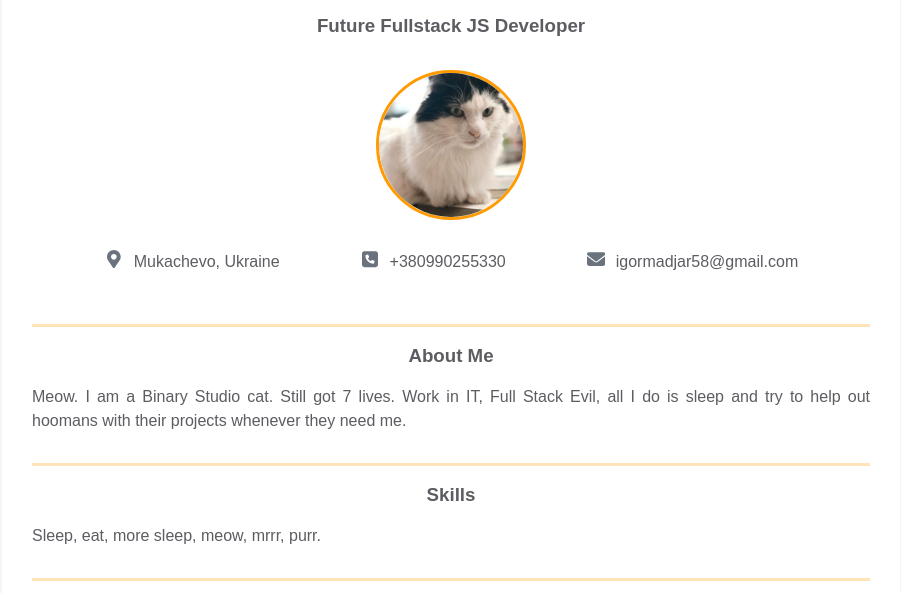
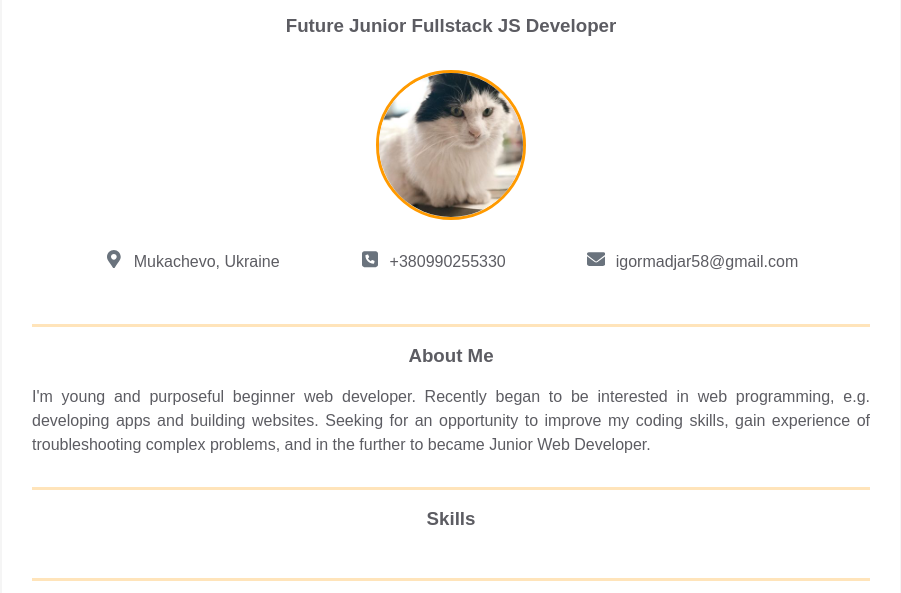
Before and after one commit to igoranuch/homepage, a plain HTML site: page index.html in a window 1280 px wide. Shown: the part 132-725 px from the top of the page, without its empty margins (189-1090 px from the left). Drawn offline with Linux system fonts and the light colour scheme.

Commit message:
Updated intro block

```diff
--- a/index.html
+++ b/index.html
@@ -14,7 +14,7 @@
             <div class="container">
                 <div class="resume__block">
                     <h1 class="contact-info__header">Igor Madyar</h1>
-                    <h3 class="contact-info__sub-header">Future Fullstack JS Developer</h3>
+                    <h3 class="contact-info__sub-header">Future Junior Fullstack JS Developer</h3>
 
                     <div class="contact_info_container ft">
 
@@ -39,7 +39,6 @@
                                 <div class="contact-info__item-icon-wrapper">
                                     <svg class="contact-info__item-icon" xmlns="http://www.w3.org/2000/svg"
                                         viewBox="0 0 448 512">
-                                        <!--! Font Awesome Pro 6.1.1 by @fontawesome - https://fontawesome.com License - https://fontawesome.com/license (Commercial License) Copyright 2022 Fonticons, Inc. -->
                                         <path
                                             d="M384 32H64C28.65 32 0 60.65 0 96v320c0 35.35 28.65 64 64 64h320c35.35 0 64-28.65 64-64V96C448 60.65 419.3 32 384 32zM351.6 321.5l-11.62 50.39c-1.633 7.125-7.9 12.11-15.24 12.11c-126.1 0-228.7-102.6-228.7-228.8c0-7.328 4.984-13.59 12.11-15.22l50.38-11.63c7.344-1.703 14.88 2.109 17.93 9.062l23.27 54.28c2.719 6.391 .8828 13.83-4.492 18.22L168.3 232c16.99 34.61 45.14 62.75 79.77 79.75l22.02-26.91c4.344-5.391 11.85-7.25 18.24-4.484l54.24 23.25C349.5 306.6 353.3 314.2 351.6 321.5z" />
                                     </svg>
@@ -50,7 +49,6 @@
                                 <div class="contact-info__item-icon-wrapper">
                                     <svg class="contact-info__item-icon" xmlns="http://www.w3.org/2000/svg"
                                         viewBox="0 0 512 512">
-                                        <!--! Font Awesome Pro 6.1.1 by @fontawesome - https://fontawesome.com License - https://fontawesome.com/license (Commercial License) Copyright 2022 Fonticons, Inc. -->
                                         <path
                                             d="M464 64C490.5 64 512 85.49 512 112C512 127.1 504.9 141.3 492.8 150.4L275.2 313.6C263.8 322.1 248.2 322.1 236.8 313.6L19.2 150.4C7.113 141.3 0 127.1 0 112C0 85.49 21.49 64 48 64H464zM217.6 339.2C240.4 356.3 271.6 356.3 294.4 339.2L512 176V384C512 419.3 483.3 448 448 448H64C28.65 448 0 419.3 0 384V176L217.6 339.2z" />
                                     </svg>
@@ -67,11 +65,10 @@
 
                     <div class="intro">
                         <h3 class="intro__header">About Me</h3>
-                        <p class="intro_text">Meow.
-                            I am a Binary Studio cat. Still got 7 lives. Work in IT, Full Stack Evil,
-                            all I do is sleep and try to help out hoomans with their projects whenever
-                            they need me.
-                        </p>
+                        <p class="intro_text">I'm young and purposeful beginner web developer. Recently began to be
+                            interested in web programming, e.g. developing apps and building websites. Seeking for an
+                            opportunity to improve my coding skills, gain experience of troubleshooting complex
+                            problems, and in the further to became Junior Web Developer.</p>
                     </div>
 
                 </div>
@@ -80,7 +77,6 @@
                 <div class="resume__block">
                     <div class="skills">
                         <h3 class="skills__header">Skills</h3>
-                        <p class="skills__text">Sleep, eat, more sleep, meow, mrrr, purr. </p>
                     </div>
                 </div>
             </div>
@@ -89,7 +85,9 @@
                     <div class="main-info fh">
 
                         <div class="experiences">
+
                             <h3 class="experiences__header">Experience</h3>
+
                             <div class="experiences__company">
                                 <div class="experiences__company-header">
                                     <span class="experiences__company-header-durability">For whole my life</span>
@@ -107,6 +105,7 @@
                                     </ul>
                                 </div>
                             </div>
+
                         </div>
 
                         <div class="additional-info fv">
```
